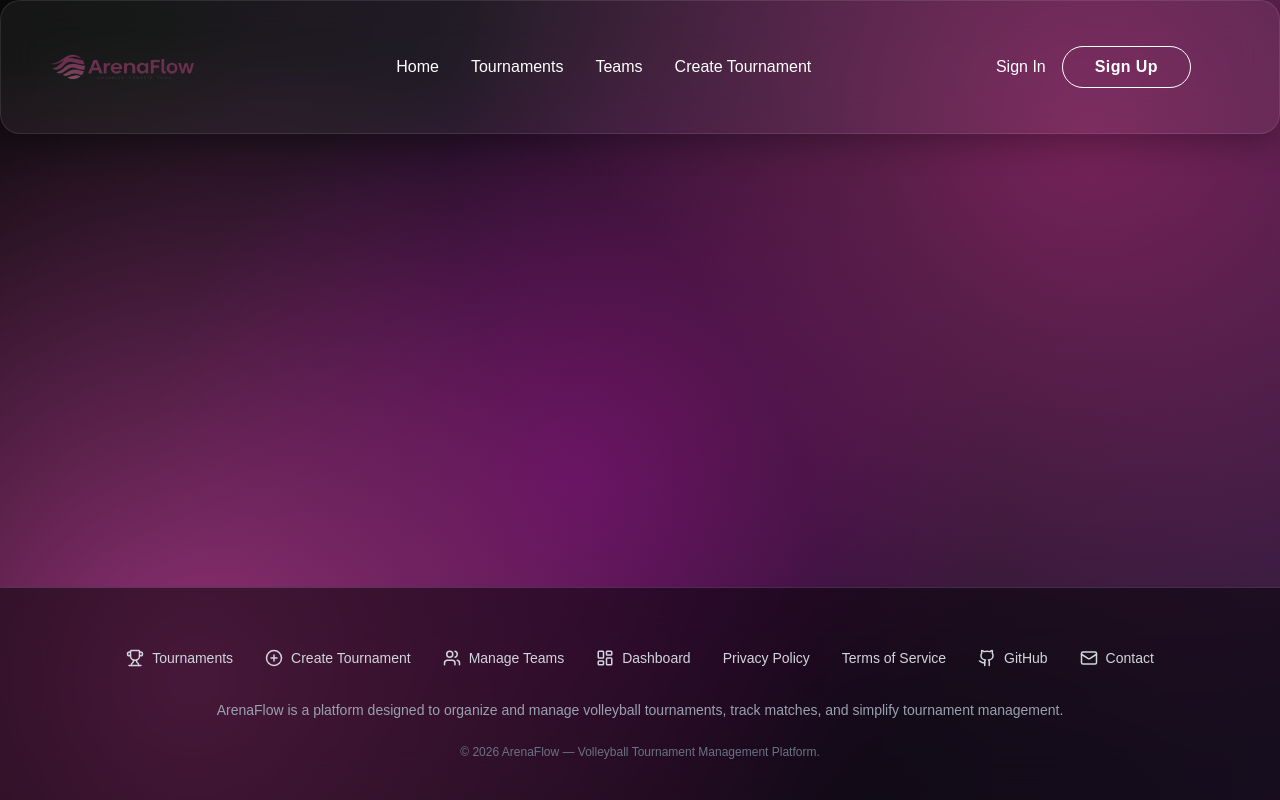
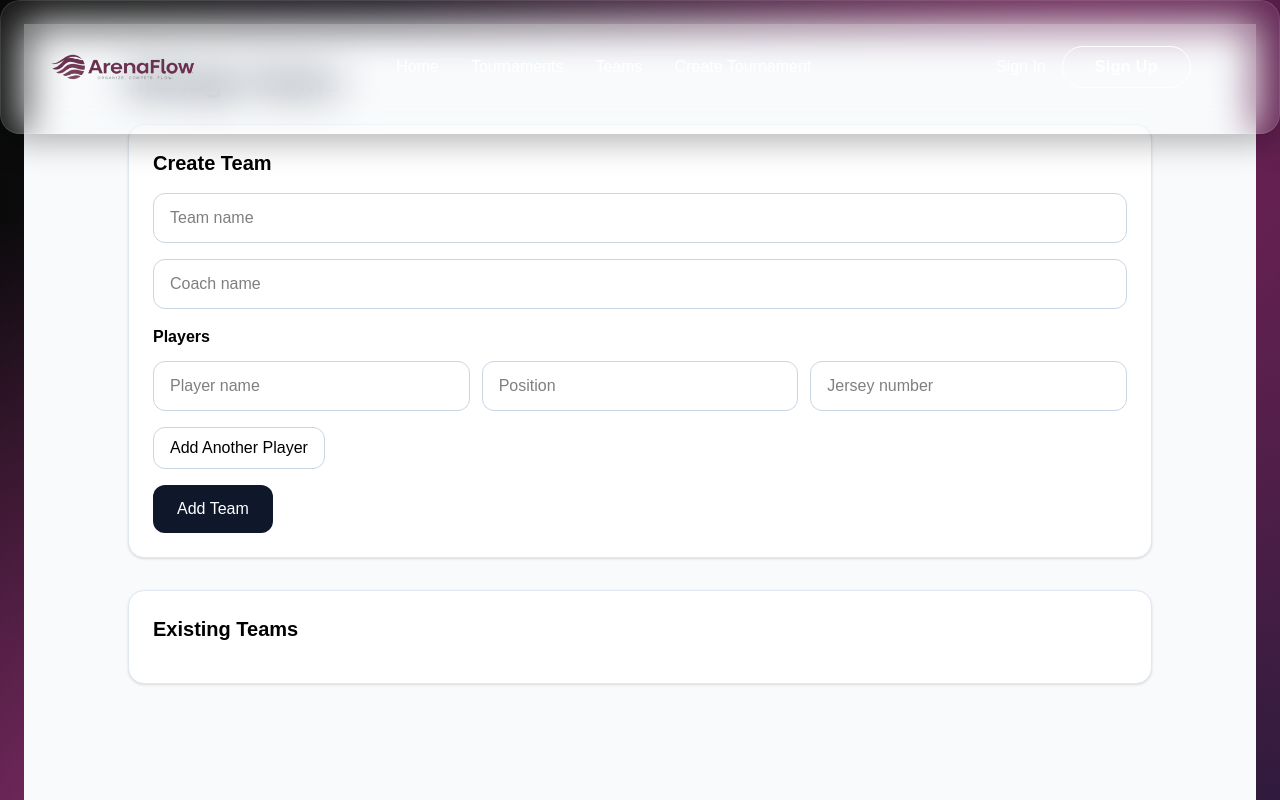
Before and after one commit to reemnii/ArenaFlow, a React (Vite) app: page /participants in a window 1280 px wide. Shown: the top 800 px of the page. Built offline with nearby package versions, Linux system fonts and the light colour scheme; a web font is replaced by a local one.

Commit message:
Implement team and player management functionality

```diff
--- a/src/pages/ManageTeams.jsx
+++ b/src/pages/ManageTeams.jsx
@@ -1,3 +1,169 @@
+import { useState } from "react";
+
 export default function ManageTeams() {
-  return <div>Team Management Page</div>;
+  const [teams, setTeams] = useState([]);
+
+  const [teamForm, setTeamForm] = useState({
+    teamName: "",
+    coach: "",
+    players: [
+      { id: Date.now(), name: "", position: "", number: "" }
+    ]
+  });
+
+  const handleTeamChange = (e) => {
+    const { name, value } = e.target;
+    setTeamForm((prev) => ({
+      ...prev,
+      [name]: value
+    }));
+  };
+
+  const handlePlayerChange = (index, field, value) => {
+    const updatedPlayers = [...teamForm.players];
+    updatedPlayers[index][field] = value;
+
+    setTeamForm((prev) => ({
+      ...prev,
+      players: updatedPlayers
+    }));
+  };
+
+  const addPlayerField = () => {
+    setTeamForm((prev) => ({
+      ...prev,
+      players: [
+        ...prev.players,
+        { id: Date.now() + Math.random(), name: "", position: "", number: "" }
+      ]
+    }));
+  };
+
+  const addTeam = () => {
+    if (!teamForm.teamName.trim()) return;
+
+    const newTeam = {
+      id: Date.now(),
+      name: teamForm.teamName,
+      coach: teamForm.coach,
+      players: teamForm.players.filter((player) => player.name.trim() !== "")
+    };
+
+    setTeams((prev) => [...prev, newTeam]);
+
+    setTeamForm({
+      teamName: "",
+      coach: "",
+      players: [{ id: Date.now(), name: "", position: "", number: "" }]
+    });
+  };
+
+  return (
+    <div className="min-h-screen bg-slate-50 py-10 px-4">
+      <div className="max-w-5xl mx-auto">
+        <h1 className="text-3xl font-bold text-slate-900 mb-6">Manage Teams</h1>
+
+        <div className="bg-white border border-slate-200 rounded-2xl shadow-sm p-6 mb-8">
+          <h2 className="text-xl font-semibold mb-4">Create Team</h2>
+
+          <div className="space-y-4">
+            <input
+              type="text"
+              name="teamName"
+              placeholder="Team name"
+              value={teamForm.teamName}
+              onChange={handleTeamChange}
+              className="w-full rounded-xl border border-slate-300 px-4 py-3"
+            />
+
+            <input
+              type="text"
+              name="coach"
+              placeholder="Coach name"
+              value={teamForm.coach}
+              onChange={handleTeamChange}
+              className="w-full rounded-xl border border-slate-300 px-4 py-3"
+            />
+
+            <div>
+              <h3 className="font-semibold mb-3">Players</h3>
+
+              <div className="space-y-3">
+                {teamForm.players.map((player, index) => (
+                  <div key={player.id} className="grid grid-cols-1 md:grid-cols-3 gap-3">
+                    <input
+                      type="text"
+                      placeholder="Player name"
+                      value={player.name}
+                      onChange={(e) =>
+                        handlePlayerChange(index, "name", e.target.value)
+                      }
+                      className="rounded-xl border border-slate-300 px-4 py-3"
+                    />
+
+                    <input
+                      type="text"
+                      placeholder="Position"
+                      value={player.position}
+                      onChange={(e) =>
+                        handlePlayerChange(index, "position", e.target.value)
+                      }
+                      className="rounded-xl border border-slate-300 px-4 py-3"
+                    />
+
+                    <input
+                      type="number"
+                      placeholder="Jersey number"
+                      value={player.number}
+                      onChange={(e) =>
+                        handlePlayerChange(index, "number", e.target.value)
+                      }
+                      className="rounded-xl border border-slate-300 px-4 py-3"
+                    />
+                  </div>
+                ))}
+              </div>
+
+              <button
+                type="button"
+                onClick={addPlayerField}
+                className="mt-4 rounded-xl border border-slate-300 px-4 py-2"
+              >
+                Add Another Player
+              </button>
+            </div>
+
+            <button
+              onClick={addTeam}
+              className="bg-slate-900 text-white px-6 py-3 rounded-xl hover:bg-slate-800"
+            >
+              Add Team
+            </button>
+          </div>
+        </div>
+
+        <div className="bg-white border border-slate-200 rounded-2xl shadow-sm p-6">
+          <h2 className="text-xl font-semibold mb-4">Existing Teams</h2>
+
+          <div className="space-y-4">
+            {teams.map((team) => (
+              <div key={team.id} className="border border-slate-200 rounded-xl p-4">
+                <h3 className="font-semibold text-lg">{team.name}</h3>
+                <p className="text-slate-600">Coach: {team.coach}</p>
+                <p className="text-slate-600 mb-3">Players: {team.players.length}</p>
+
+                <div className="space-y-2">
+                  {team.players.map((player) => (
+                    <div key={player.id} className="text-sm text-slate-700">
+                      #{player.number} {player.name} - {player.position}
+                    </div>
+                  ))}
+                </div>
+              </div>
+            ))}
+          </div>
+        </div>
+      </div>
+    </div>
+  );
 }
```
